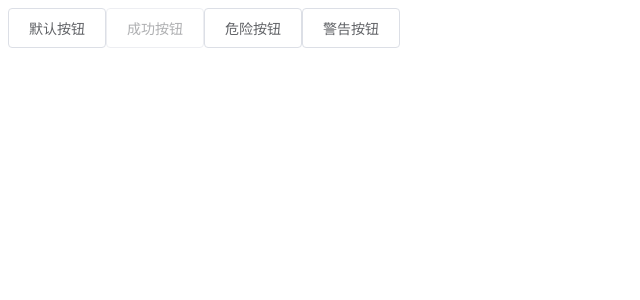
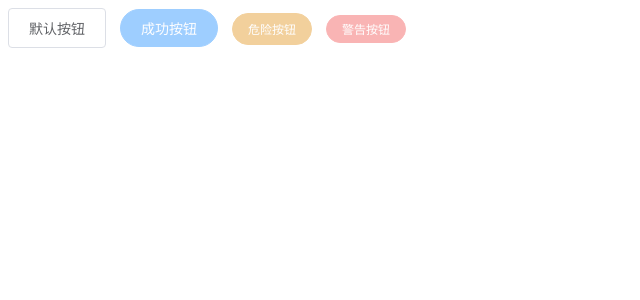
Before and after one commit to WangQingHangSir/homeWork, a Vue app: page /#/ in a window 1280 px wide. Shown: the top 300 px of the page, without its empty margins (0-640 px from the left). Built offline with nearby package versions, Linux system fonts and the light colour scheme.

Commit message:
feat(button): button组件封装 - size属性

```diff
--- a/src/components/button/index.vue
+++ b/src/components/button/index.vue
@@ -1,5 +1,9 @@
 <template>
-  <button class="wqh-button" :class="[theme,isRound,isBorder]" :disabled="disabled">
+  <button
+    class="wqh-button"
+    :class="[theme, isRound, isBorder, isSize]"
+    :disabled="disabled"
+  >
     <slot></slot>
   </button>
 </template>
@@ -12,19 +16,26 @@ export default {
       type: String,
       default: ''
     },
+    size: {
+      type: String,
+      default: ''
+    },
     round: Boolean,
     border: Boolean,
     disabled: Boolean
   },
   computed: {
-    theme () {
-      return this.type ? `yang-button-${this.type}` : ''
+    theme() {
+      return this.type ? `wqh-button-${this.type}` : ''
     },
-    isRound () {
+    isRound() {
       return this.round ? 'is-round' : ''
     },
-    isBorder () {
+    isBorder() {
       return this.border ? 'is-border' : ''
+    },
+    isSize() {
+      return this.size ? `wqh-button-${this.size}` : ''
     }
   }
 }
@@ -42,29 +53,69 @@ export default {
   font-size: 14px;
   color: #606266;
   cursor: pointer;
+
+  + .wqh-button {
+    margin-left: 14px;
+  }
+}
+.wqh-button-medium {
+  height: 38px;
+}
+.wqh-button-small {
+  padding: 0 15px;
+  height: 32px;
+  font-size: 12px;
+}
+.wqh-button-mini {
+  padding: 0 15px;
+  height: 28px;
+  font-size: 12px;
+}
+.wqh-button[disabled] {
+  cursor: not-allowed;
+  opacity: 0.5;
 }
 .wqh-button-primary {
   background-color: #409eff;
   border-color: #409eff;
   color: #fff;
+  &.is-border {
+    background-color: transparent;
+    color: #409eff;
+  }
 }
 .wqh-button-success {
   background-color: #00d100;
   border-color: #00d100;
   color: #fff;
+  &.is-border {
+    background-color: transparent;
+    color: #00d100;
+  }
 }
 .wqh-button-danger {
   background-color: #e6a23c;
   border-color: #e6a23c;
   color: #fff;
+  &.is-border {
+    background-color: transparent;
+    color: #e6a23c;
+  }
 }
 .wqh-button-warning {
   background-color: #f56c6c;
   border-color: #f56c6c;
   color: #fff;
+  &.is-border {
+    background-color: transparent;
+    color: #f56c6c;
+  }
 }
-.wqh-button[disabled]{
-  cursor: not-allowed;
-  opacity: 0.5;
+
+/**
+ * 圆角
+ */
+.is-round {
+  border-radius: 100px;
 }
 </style>
--- a/src/views/HomeView.vue
+++ b/src/views/HomeView.vue
@@ -1,9 +1,9 @@
 <template>
   <div class="home">
     <wqhButton>默认按钮</wqhButton>
-    <wqhButton type="primary" round disabled>成功按钮</wqhButton>
-    <wqhButton type="danger">危险按钮</wqhButton>
-    <wqhButton type="warning">警告按钮</wqhButton>
+    <wqhButton type="primary" round disabled size="medium">成功按钮</wqhButton>
+    <wqhButton type="danger" round disabled size="small">危险按钮</wqhButton>
+    <wqhButton type="warning" round disabled size="mini">警告按钮</wqhButton>
   </div>
 </template>
 
```
